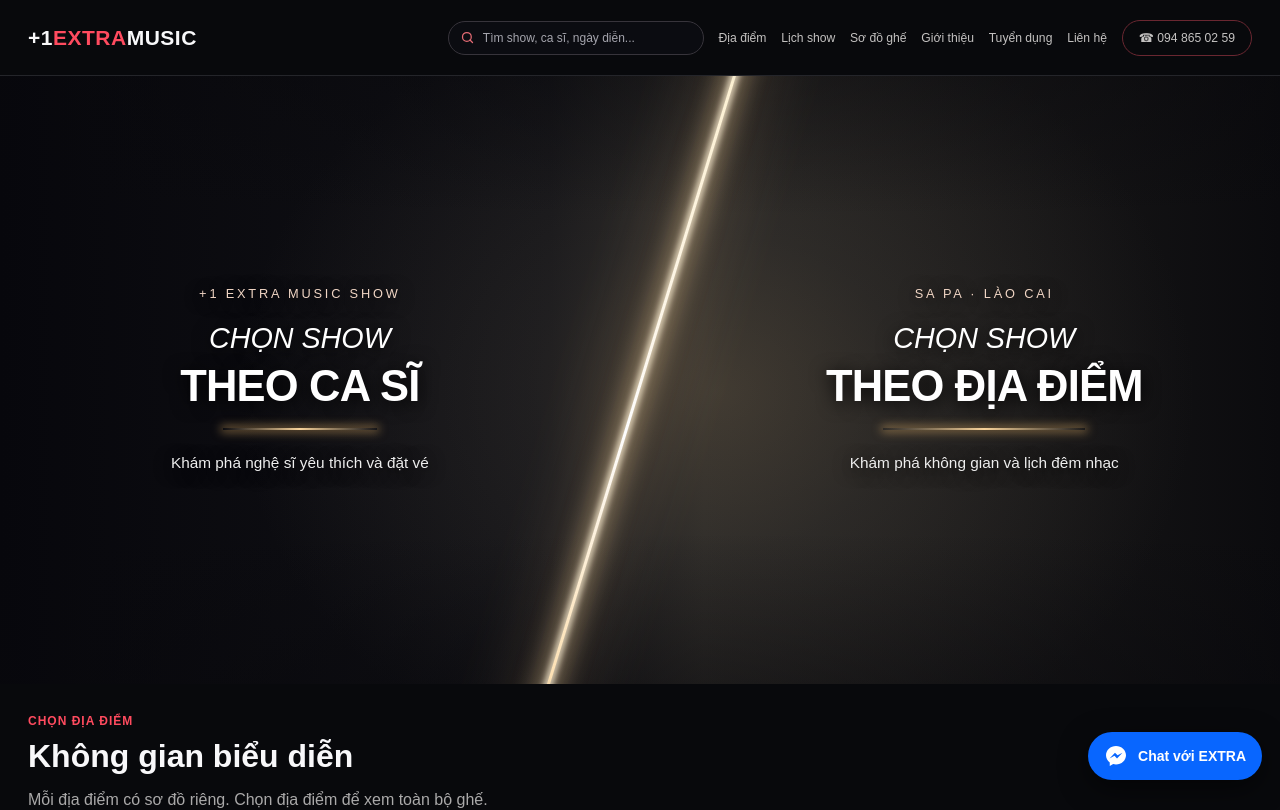
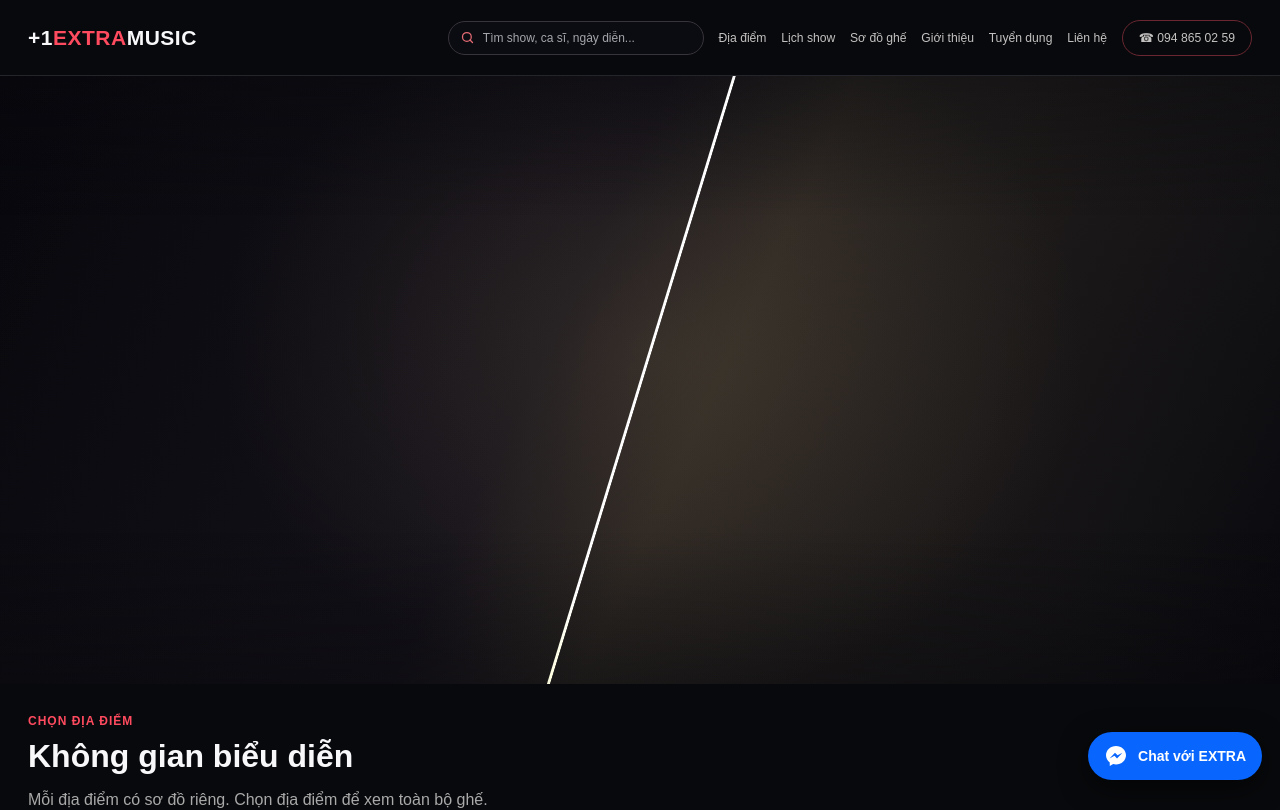
Before and after one commit to bm10dojerry-bot/extra-music-ticket, a Next.js app: page / in a window 1280 px wide. Shown: the top 810 px of the page. Built offline with nearby package versions, Linux system fonts and the light colour scheme; no server answers.

Commit message:
Apply cinematic split hero on latest main including Smart Guide

```diff
--- a/app/globals.css
+++ b/app/globals.css
@@ -436,3 +436,25 @@ body,button,input,select{font-family:Arial,Helvetica,sans-serif;font-weight:400;
 .extra-guide-hint.invalid{border-color:#e75b65;background:#2a1b22;color:#ffd0d3}
 .extra-guide-next{margin:16px 0 0;padding:11px 12px;background:#222029;border:1px solid #4b3b48;border-radius:9px;font-size:12px;line-height:1.6;color:#f3d6dc}
 @media(max-width:600px){.extra-guide-heading{flex-wrap:wrap}.extra-guide-heading small{width:100%;margin-left:0;text-align:left}}
+
+/* EXTRA cinematic split hero: entrance motion, luminous divider, responsive accessibility */
+.split-landing{background:#07080c}
+.split-landing::before{background:radial-gradient(ellipse 44% 75% at 51% 45%,#aa8e682a,transparent 77%),linear-gradient(115deg,#07070c 0%,#121017 43%,#25211e 55%,#08080d 100%);animation:extra-hero-ambient 9s ease-in-out infinite alternate}
+.split-side{transition:background .4s ease}
+.split-shows:hover{background:radial-gradient(ellipse at 36% 55%,#8c28351f,transparent 65%)}
+.split-places:hover{background:radial-gradient(ellipse at 68% 55%,#d0a0641d,transparent 65%)}
+.split-shows .split-copy{animation:extra-hero-enter-left 1.05s cubic-bezier(.16,1,.3,1) both .12s}
+.split-places .split-copy{animation:extra-hero-enter-right 1.05s cubic-bezier(.16,1,.3,1) both .32s}
+.split-copy strong{transition:transform .35s ease,text-shadow .35s ease}
+.split-side:hover .split-copy strong{transform:translateY(-5px);text-shadow:0 0 24px #ffddab44,0 3px 18px #000}
+.split-light{width:3px;box-shadow:0 0 9px 3px #fff8e7,0 0 29px 9px #ffdb9a91,0 0 90px 28px #d3a05b30;animation:extra-hero-beam-enter 1.35s cubic-bezier(.2,.7,.2,1) both,extra-hero-beam-pulse 5s ease-in-out 1.35s infinite alternate}
+.split-light::before{content:"";position:absolute;inset:-3px -15px;background:linear-gradient(90deg,transparent,#fff6db20 40%,#fff5d245 50%,transparent 60%);filter:blur(12px)}
+.split-light::after{content:"";position:absolute;left:-8px;right:-8px;top:-4%;height:28%;background:linear-gradient(180deg,transparent,#fffbe6bb,transparent);filter:blur(7px);animation:extra-hero-light-travel 5.5s ease-in-out 1.4s infinite}
+@keyframes extra-hero-enter-left{from{opacity:0;transform:translate3d(-95px,18px,0);filter:blur(9px)}to{opacity:1;transform:translate3d(-7%,0,0);filter:blur(0)}}
+@keyframes extra-hero-enter-right{from{opacity:0;transform:translate3d(95px,18px,0);filter:blur(9px)}to{opacity:1;transform:translate3d(7%,0,0);filter:blur(0)}}
+@keyframes extra-hero-beam-enter{from{opacity:0;clip-path:inset(100% 0 0 0);filter:brightness(2)}to{opacity:1;clip-path:inset(0 0 0 0);filter:brightness(1)}}
+@keyframes extra-hero-beam-pulse{from{opacity:.78;filter:brightness(.9)}to{opacity:1;filter:brightness(1.25)}}
+@keyframes extra-hero-light-travel{0%,100%{transform:translateY(-95%);opacity:.1}45%{opacity:.85}80%{transform:translateY(400%);opacity:.12}}
+@keyframes extra-hero-ambient{from{filter:brightness(.9)}to{filter:brightness(1.12)}}
+@media(max-width:700px){.split-shows .split-copy{animation-name:extra-hero-enter-left-mobile}.split-places .split-copy{animation-name:extra-hero-enter-right-mobile}@keyframes extra-hero-enter-left-mobile{from{opacity:0;transform:translate3d(-45px,12px,0)}to{opacity:1;transform:translate3d(-7%,0,0)}}@keyframes extra-hero-enter-right-mobile{from{opacity:0;transform:translate3d(45px,12px,0)}to{opacity:1;transform:translate3d(7%,0,0)}}}
+@media(prefers-reduced-motion:reduce){.split-landing::before,.split-shows .split-copy,.split-places .split-copy,.split-light,.split-light::after{animation:none!important}.split-side:hover .split-copy strong{transform:none}}
```
